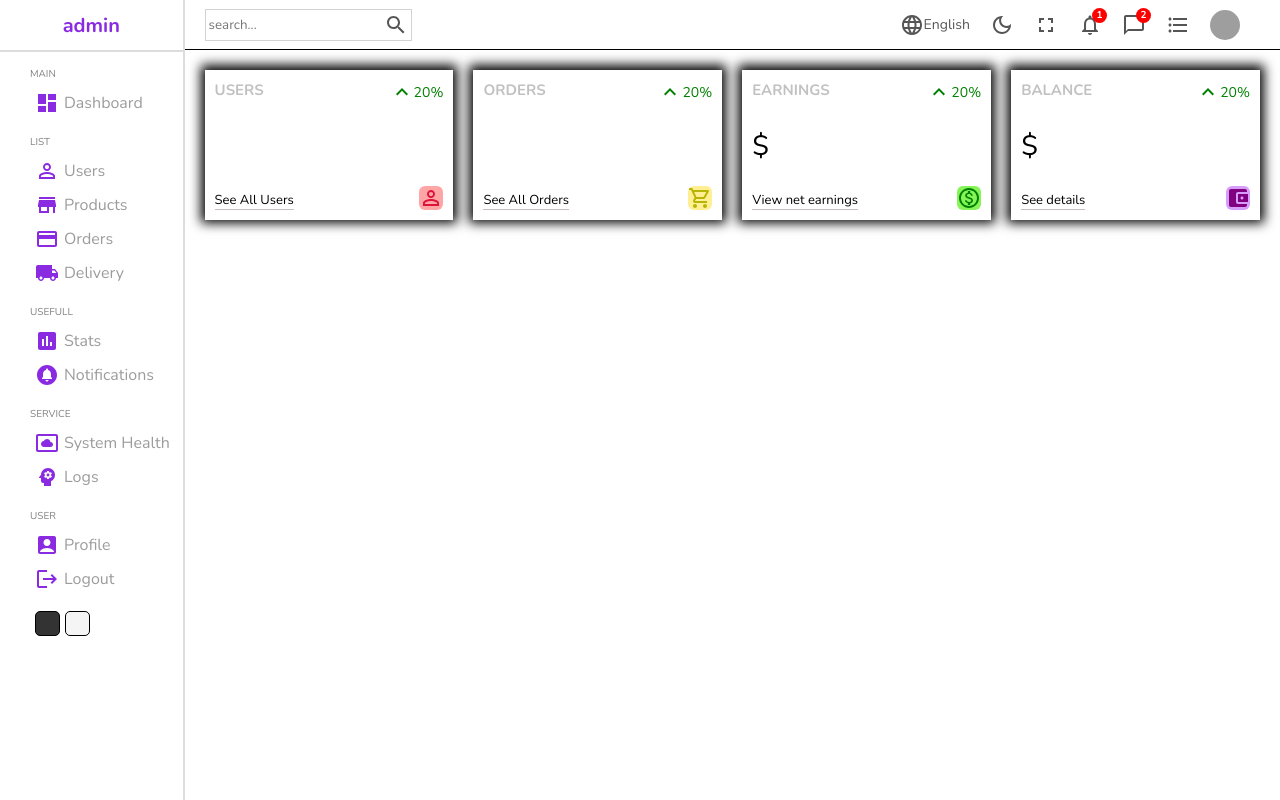
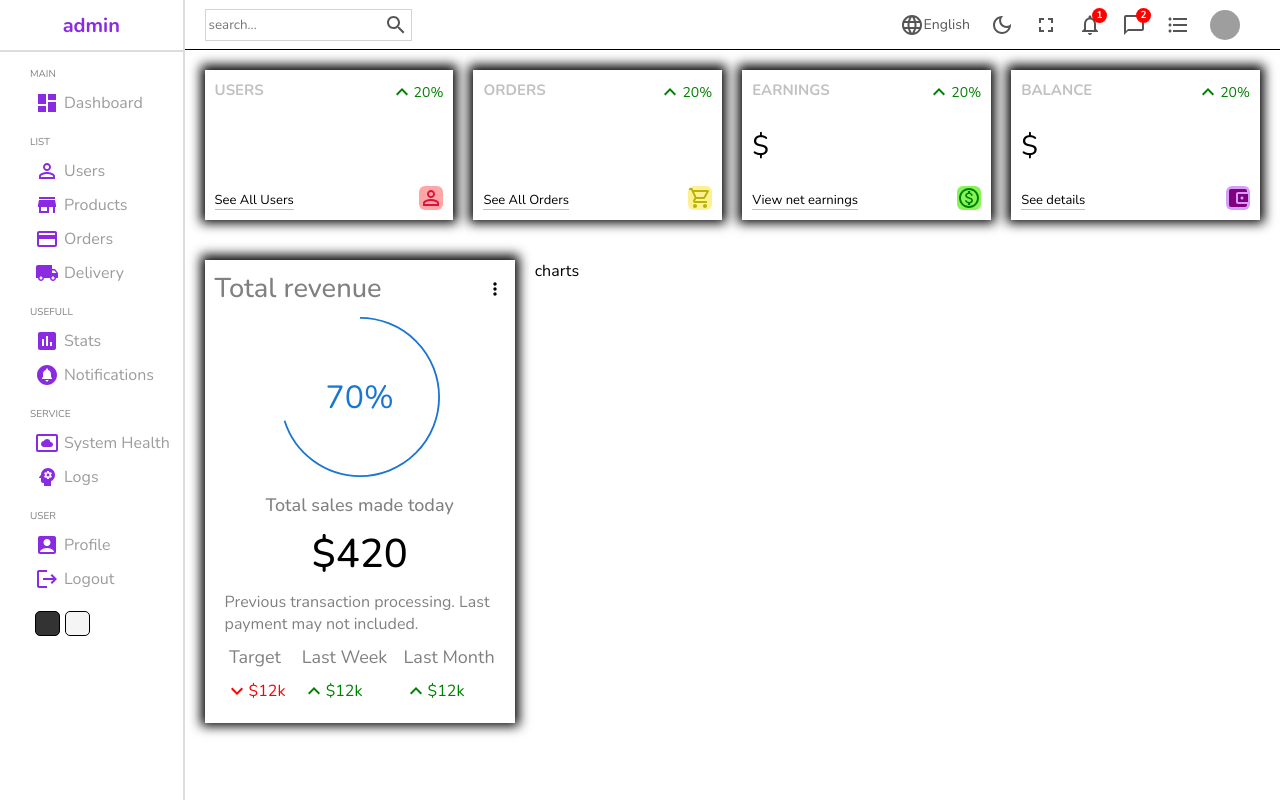
Before and after one commit to TornikeALT/admin-dashboard, a React (Create React App) app: page / in a window 1280 px wide. Built offline with nearby package versions, Linux system fonts and the light colour scheme; grey boxes are pictures that could not be loaded.

Commit message:
new component
added features component . with some dummy information. also styled it

```diff
--- a/package.json
+++ b/package.json
@@ -5,6 +5,7 @@
   "dependencies": {
     "@emotion/react": "^11.14.0",
     "@emotion/styled": "^11.14.0",
+    "@material/circular-progress": "^14.0.0",
     "@mui/icons-material": "^6.3.1",
     "@mui/material": "^6.3.1",
     "cra-template": "1.2.0",
--- /dev/null
+++ b/src/components/Charts.jsx
@@ -0,0 +1,7 @@
+import classes from "../styles/chart.module.css";
+
+function Charts() {
+  return <div className={classes.chart}>charts</div>;
+}
+
+export default Charts;
--- /dev/null
+++ b/src/components/Features.jsx
@@ -0,0 +1,73 @@
+import classes from "../styles/features.module.css";
+import MoreVertIcon from "@mui/icons-material/MoreVert";
+import KeyboardArrowDownIcon from "@mui/icons-material/KeyboardArrowDown";
+import KeyboardArrowUpIcon from "@mui/icons-material/KeyboardArrowUp";
+import { CircularProgress, Box } from "@mui/material";
+
+function Features() {
+  let value = 70;
+  return (
+    <div className={classes.features}>
+      <div className={classes.top}>
+        <h1 className="title">Total revenue</h1>
+        <MoreVertIcon fontSize="small" />
+      </div>
+      <div className={classes.bottom}>
+        <div className={classes.features_chart}>
+          <Box position="relative" display="inline-flex">
+            <CircularProgress
+              variant="determinate"
+              value={value}
+              size={"10rem"}
+              thickness={0.5}
+            />
+            <Box
+              top={0}
+              left={0}
+              bottom={0}
+              right={0}
+              position="absolute"
+              display="flex"
+              alignItems="center"
+              justifyContent="center"
+            >
+              <span
+                style={{ fontSize: "2rem", color: "#1976d2" }}
+              >{`${value}%`}</span>
+            </Box>
+          </Box>
+        </div>
+        <p className={classes.title}>Total sales made today</p>
+        <p className={classes.amount}>$420</p>
+        <p className={classes.desc}>
+          Previous transaction processing. Last payment may not included.
+        </p>
+        <div className={classes.summary}>
+          <div className={classes.item}>
+            <div className={classes.item_title}>Target</div>
+            <div className={`${classes.item_result} ${classes.negative}`}>
+              <KeyboardArrowDownIcon />
+              <div className="result_amount">$12k </div>
+            </div>
+          </div>
+          <div className={classes.item}>
+            <div className={classes.item_title}>Last Week</div>
+            <div className={`${classes.item_result} ${classes.positive}`}>
+              <KeyboardArrowUpIcon />
+              <div className="result_amount">$12k </div>
+            </div>
+          </div>
+          <div className={classes.item}>
+            <div className={classes.item_title}>Last Month</div>
+            <div className={`${classes.item_result} ${classes.positive}`}>
+              <KeyboardArrowUpIcon />
+              <div className="result_amount">$12k </div>
+            </div>
+          </div>
+        </div>
+      </div>
+    </div>
+  );
+}
+
+export default Features;
--- a/src/pages/Home.jsx
+++ b/src/pages/Home.jsx
@@ -2,6 +2,8 @@ import SideBar from "../components/SideBar";
 import Navbar from "../components/NavBar";
 import classes from "../styles/home.module.css";
 import Widget from "../components/Widget";
+import Features from "../components/Features";
+import Charts from "../components/Charts";
 
 function Home() {
   return (
@@ -15,6 +17,10 @@ function Home() {
           <Widget type="earning" />
           <Widget type="balance" />
         </div>
+        <div className={classes.charts}>
+          <Features />
+          <Charts />
+        </div>
       </div>
     </div>
   );
--- /dev/null
+++ b/src/styles/chart.module.css
@@ -0,0 +1,3 @@
+.chart {
+  flex: 5;
+}
--- /dev/null
+++ b/src/styles/features.module.css
@@ -0,0 +1,60 @@
+.features {
+  flex: 2;
+  box-shadow: 0px -1px 11px 4px #000000;
+  padding: 10px;
+}
+.top {
+  display: flex;
+  justify-content: space-between;
+  align-items: center;
+}
+.top h1 {
+  font-size: 1.7rem;
+  font-weight: 500;
+  color: gray;
+}
+.bottom {
+  display: flex;
+  flex-direction: column;
+  align-items: center;
+  justify-content: center;
+  gap: 10px;
+  padding: 10px;
+}
+.desc {
+  color: gray;
+}
+.amount {
+  font-size: 2.5rem;
+  font-weight: 500;
+}
+.title {
+  font-size: 18px;
+  color: gray;
+  font-weight: 500;
+}
+.summary {
+  display: flex;
+  align-items: center;
+  justify-content: space-between;
+  width: 100%;
+}
+.item {
+  text-align: center;
+}
+.item_title {
+  font-size: 18px;
+  color: gray;
+}
+.item_result {
+  display: flex;
+  align-items: center;
+  font-size: 16px;
+  margin-top: 10px;
+}
+.positive {
+  color: green;
+}
+.negative {
+  color: red;
+}
--- a/src/styles/home.module.css
+++ b/src/styles/home.module.css
@@ -4,7 +4,8 @@
 .container {
   flex: 6;
 }
-.widgets {
+.widgets,
+.charts {
   display: flex;
   gap: 20px;
   padding: 20px;
```
Also changed, not shown: 1 other file (tests, documents, lock files or other folders).
